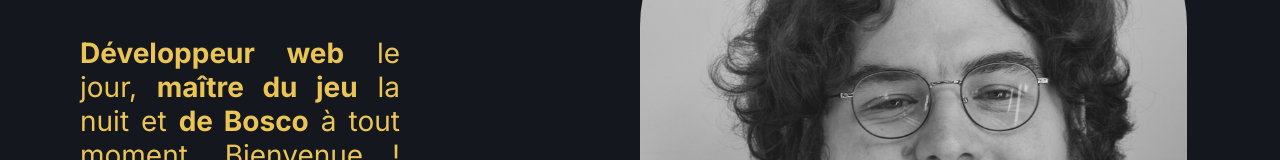
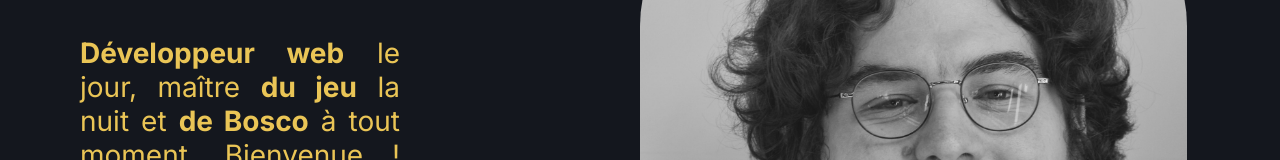
Before and after one commit to Skarginson/portfolio, a plain HTML site: page index.html in a window 1280 px wide. Shown: the part 278-438 px from the top of the page. Drawn offline with Linux system fonts and the light colour scheme.

Commit message:
Update index.html

```diff
--- a/index.html
+++ b/index.html
@@ -21,7 +21,7 @@
       <div id="left-column">
         <h1>Bonjour, je suis Ulysse !</h1>
         <p>
-          <span>Développeur web</span> le jour, <span>maître du jeu</span> la
+          <span>Développeur web</span> le jour, maître <span>du jeu</span> la
           nuit et <span>de Bosco</span> à tout moment. Bienvenue ! Visitez les
           lieux et
           <span><a href="mailto:ulafagne@gmail.com">contactez-moi</a></span>
```
